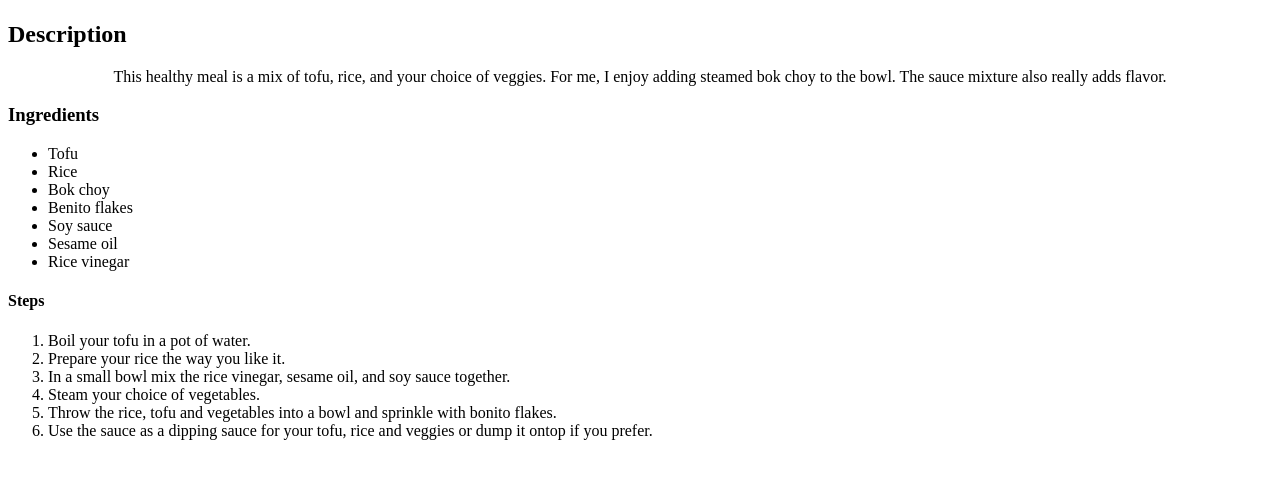
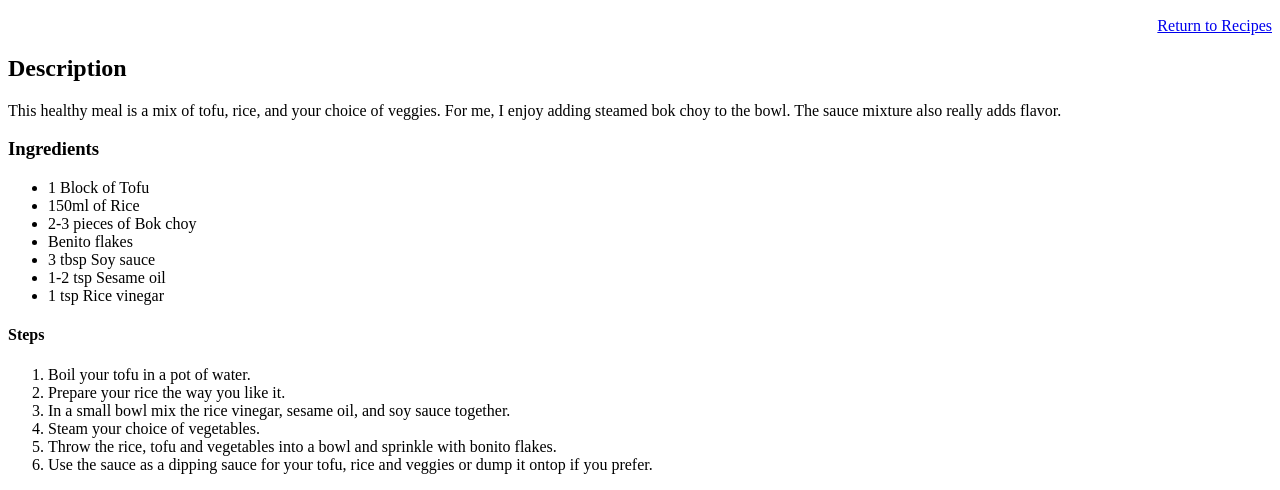
Before and after one commit to beefshop99/odin-recipes, a plain HTML site: page recipes/tofu.html in a window 1280 px wide. Shown: the part 458-948 px from the top of the page. Before the commit the page ends 914 px from the top, so only its background shows below. Drawn offline with Linux system fonts and the light colour scheme.

Commit message:
Finished tofu.html recipe page. Began creating eggs.html recipe

```diff
--- a/recipes/tofu.html
+++ b/recipes/tofu.html
@@ -9,18 +9,20 @@
     <center><h1>Tofu, Rice & Veggies</h1></center>
     <center><img src="tofurice.jpg" alt="Bowl of rice, tofu, and veggies" width="500"></center>
 
+   <p style="text-align: right;"> <a href="../index.html">Return to Recipes</a></p>
+
     <h2>Description</h2>
-    <p style="text-align: center;">This healthy meal is a mix of tofu, rice, and your choice of veggies. For me, I enjoy adding steamed bok choy to the bowl. The sauce mixture also really adds flavor.</p>
+    <p>This healthy meal is a mix of tofu, rice, and your choice of veggies. For me, I enjoy adding steamed bok choy to the bowl. The sauce mixture also really adds flavor.</p>
 
     <h3>Ingredients</h3>
     <ul>
-        <li>Tofu</li>
-        <li>Rice</li>
-        <li>Bok choy</li>
+        <li>1 Block of Tofu</li>
+        <li>150ml of Rice</li>
+        <li>2-3 pieces of Bok choy</li>
         <li>Benito flakes</li>
-        <li>Soy sauce</li>
-        <li>Sesame oil</li>
-        <li>Rice vinegar</li>
+        <li>3 tbsp Soy sauce</li>
+        <li>1-2 tsp Sesame oil</li>
+        <li>1 tsp Rice vinegar</li>
     </ul>
 
     <h4>Steps</h4>
```
Also changed, not shown: recipes/eggs.html (+3 -1 lines).
